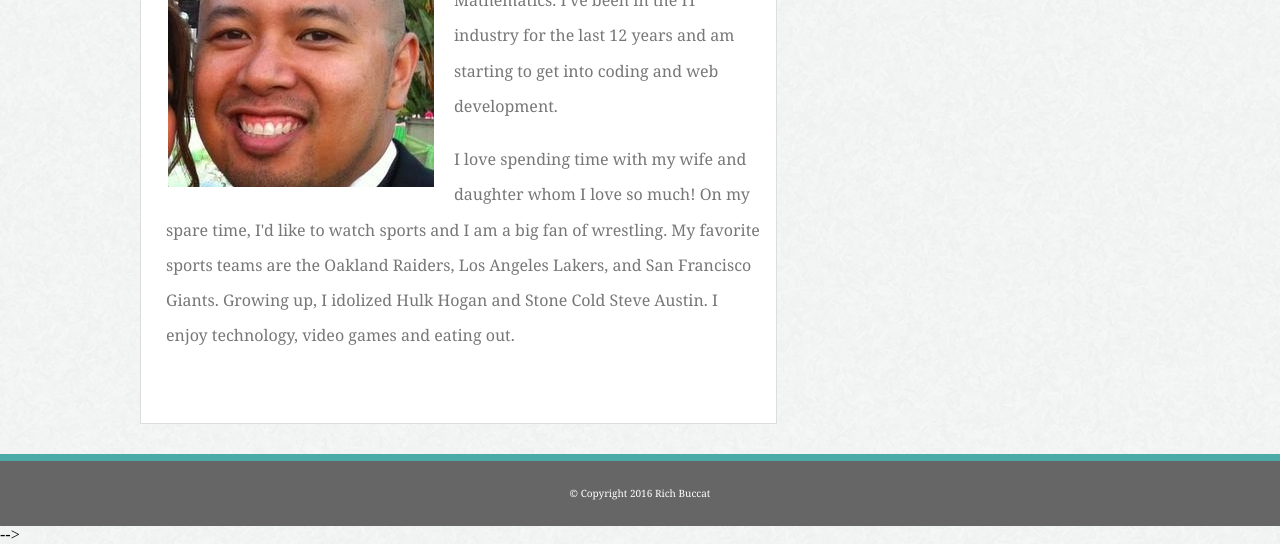
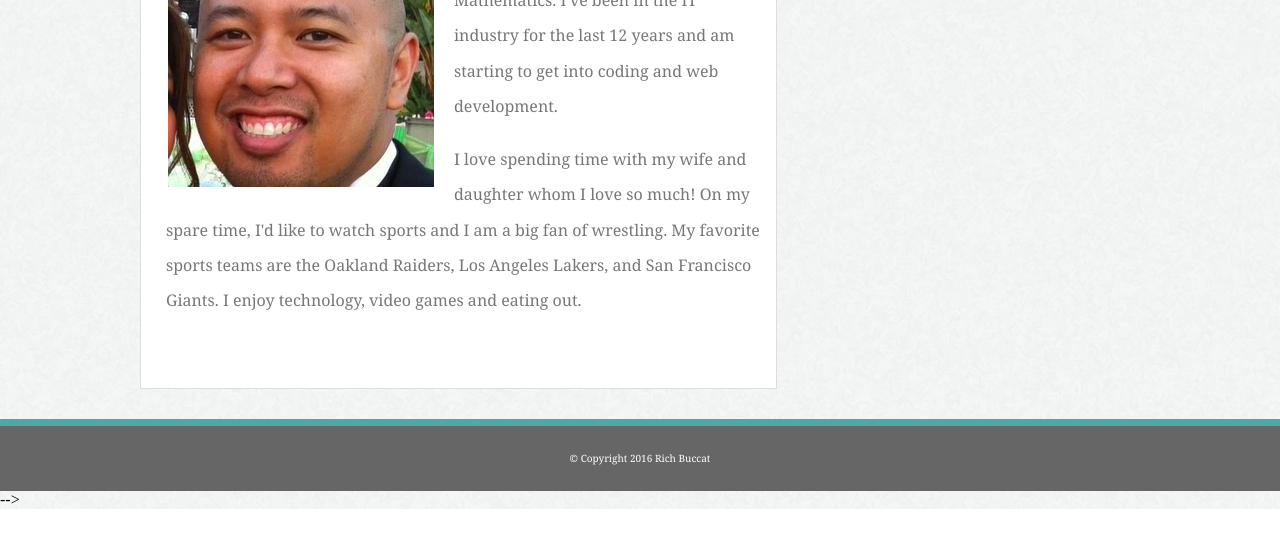
Before and after one commit to rbuccat/Responsive-Portfolio, a plain HTML site: page index.html in a window 1280 px wide. Shown: the part 298-842 px from the top of the page. After the commit the page ends 807 px from the top, so only its background shows below. Drawn offline with Linux system fonts and the light colour scheme.

Commit message:
updated about me section

```diff
--- a/index.html
+++ b/index.html
@@ -2,7 +2,7 @@
 
 <html>
 	<head>
-		<title>Basic Portfolio</title>
+		<title>Responsive Portfolio</title>
 
 			<link rel="stylesheet" type="text/css" href="assets/css/style1.css">
 			<link rel="stylesheet" type="text/css" href="assets/css/style2.css">
@@ -41,7 +41,7 @@
 									<img src="assets/images/31c6c36.jpg" alt="my pic">
 
 									<p>I am a UCLA alumnus with a Bachelor of Science degree in Applied Mathematics. I've been in the IT industry for the last 12 years and am starting to get into coding and web development.</p><br>
-									<p>I love spending time with my wife and daughter whom I love so much! On my spare time, I'd like to watch sports and I am a big fan of wrestling. My favorite sports teams are the Oakland Raiders, Los Angeles Lakers, and San Francisco Giants. Growing up, I idolized Hulk Hogan and Stone Cold Steve Austin. I enjoy technology, video games and eating out.</p>
+									<p>I love spending time with my wife and daughter whom I love so much! On my spare time, I'd like to watch sports and I am a big fan of wrestling. My favorite sports teams are the Oakland Raiders, Los Angeles Lakers, and San Francisco Giants. I enjoy technology, video games and eating out.</p>
 							</div>
 
 					</div>
```
